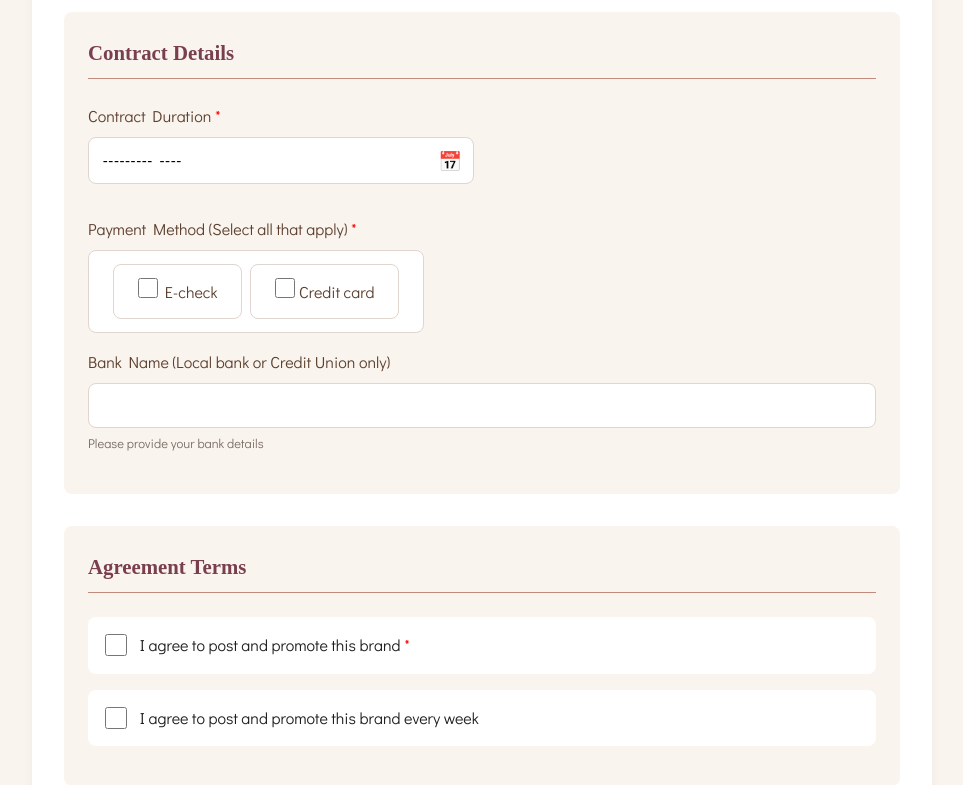
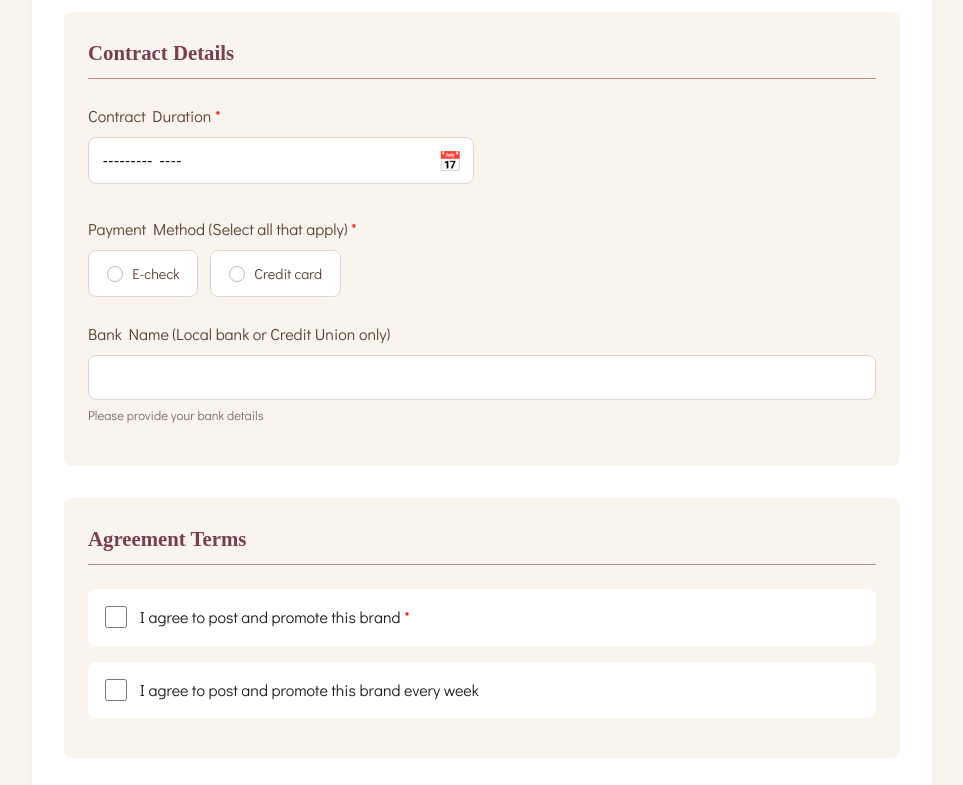
Before and after one commit to Teejayskillz/beauty-shop, a Django app: page /contract/ in a window 1280 px wide. Shown: the part 1206-1991 px from the top of the page, without its empty margins (158-1121 px from the left). Run offline with Django 5.2, Linux system fonts and the light colour scheme; data comes from the database, SQL or seed files in the repository; data that the repository does not hold is empty.

Commit message:
updated checkbox

```diff
--- a/templates/pages/contract_agreement.html
+++ b/templates/pages/contract_agreement.html
@@ -81,7 +81,6 @@
         letter-spacing: 0.5px;
     }
 
-    /* Make the entire input clickable */
     .form-group input[type="month"]::-webkit-calendar-picker-indicator {
         position: absolute;
         right: 0;
@@ -105,7 +104,7 @@
         border-color: var(--dusty-rose);
     }
 
-    /* Checkbox styling - Improved */
+    /* Checkbox styling */
     .checkbox-group {
         display: flex;
         align-items: center;
@@ -219,7 +218,6 @@
         font-size: 1.2rem;
     }
 
-    /* Display the selected month nicely */
     .selected-month-display {
         margin-top: 0.5rem;
         font-size: 0.85rem;
@@ -249,52 +247,89 @@
         .checkbox-group label {
             font-size: 0.9rem;
         }
+
+        .payment-methods-group {
+            flex-direction: column;
+        }
     }
 
-    /* Payment Methods Checkbox Styling */
+    /* ===== PAYMENT METHOD STYLING ===== */
+
     .payment-methods-group {
         display: flex;
-        gap: 2rem;
+        gap: 0.75rem;
         flex-wrap: wrap;
         margin-top: 0.5rem;
     }
 
-    .payment-methods-group div {
+    .payment-option {
+        position: relative;
+        cursor: pointer;
+    }
+
+    .payment-option input[type="checkbox"] {
+        position: absolute;
+        opacity: 0;
+        width: 0;
+        height: 0;
+    }
+
+    .payment-option-inner {
         display: flex;
         align-items: center;
-        gap: 0.5rem;
-        padding: 0.8rem 1.5rem;
+        gap: 0.6rem;
+        padding: 0.65rem 1.1rem;
+        border: 1.5px solid #e0d5cf;
+        border-radius: 8px;
         background: var(--white);
-        border-radius: 8px;
-        cursor: pointer;
-        transition: all 0.3s ease;
-        border: 1.5px solid #e0d5cf;
+        transition: border-color 0.2s ease, background 0.2s ease;
+        font-size: 0.9rem;
+        font-weight: 500;
+        color: var(--soft-brown);
+        white-space: nowrap;
     }
 
-    .payment-methods-group div:hover {
-        background: var(--cream);
-        border-color: var(--dusty-rose);
-        transform: translateY(-2px);
+    .pay-dot {
+        width: 16px;
+        height: 16px;
+        border-radius: 50%;
+        border: 1.5px solid #c9b3bb;
+        background: var(--white);
+        flex-shrink: 0;
+        transition: all 0.2s ease;
+        position: relative;
     }
 
-    .payment-methods-group input {
-        width: 20px;
-        height: 20px;
-        cursor: pointer;
-        accent-color: var(--deep-mauve);
-        margin: 0;
+    .pay-dot::after {
+        content: '';
+        position: absolute;
+        top: 50%;
+        left: 50%;
+        transform: translate(-50%, -50%) scale(0);
+        width: 8px;
+        height: 8px;
+        border-radius: 50%;
+        background: var(--deep-mauve);
+        transition: transform 0.2s ease;
     }
 
-    .payment-methods-group label {
-        cursor: pointer;
-        margin: 0;
-        font-weight: 500;
-        color: var(--soft-brown);
+    .payment-option:hover .payment-option-inner {
+        border-color: var(--dusty-rose);
+        background: var(--cream);
     }
 
-    /* Make the entire payment method box clickable */
-    .payment-methods-group div {
-        cursor: pointer;
+    .payment-option input:checked~.payment-option-inner {
+        border-color: var(--deep-mauve);
+        background: var(--cream);
+        color: var(--deep-mauve);
+    }
+
+    .payment-option input:checked~.payment-option-inner .pay-dot {
+        border-color: var(--deep-mauve);
+    }
+
+    .payment-option input:checked~.payment-option-inner .pay-dot::after {
+        transform: translate(-50%, -50%) scale(1);
     }
 </style>
 {% endblock %}
@@ -395,7 +430,7 @@
             </div>
         </div>
 
-        <!-- Contract Details Section - REPLACE the entire Contract Details section -->
+        <!-- Contract Details -->
         <div class="form-section">
             <h2>Contract Details</h2>
             <div class="form-row">
@@ -412,18 +447,26 @@
                 </div>
             </div>
 
-            <!-- Payment Methods - Checkboxes -->
+            <!-- Payment Methods -->
             <div class="form-group">
                 <label class="required-field">Payment Method (Select all that apply)</label>
                 <div class="payment-methods-group">
-                    {{ form.payment_methods }}
+                    {% for checkbox in form.payment_methods %}
+                    <label class="payment-option">
+                        {{ checkbox.tag }}
+                        <div class="payment-option-inner">
+                            <span class="pay-dot"></span>
+                            <span class="label-text">{{ checkbox.choice_label }}</span>
+                        </div>
+                    </label>
+                    {% endfor %}
                 </div>
                 {% if form.payment_methods.errors %}
                 <ul class="errorlist">{{ form.payment_methods.errors }}</ul>
                 {% endif %}
             </div>
 
-            <!-- Bank Name Field - Always visible -->
+            <!-- Bank Name Field -->
             <div class="form-group" id="bankNameField">
                 <label>Bank Name (Local bank or Credit Union only)</label>
                 {{ form.bank_name }}
@@ -434,7 +477,7 @@
             </div>
         </div>
 
-        <!-- Agreement Terms - IMPROVED VERSION -->
+        <!-- Agreement Terms -->
         <div class="form-section">
             <h2>Agreement Terms</h2>
 
@@ -479,21 +522,18 @@
         }
     }
 
-    // Month picker functionality - FIXED VERSION
+    // Month picker functionality
     const monthInput = document.querySelector('#id_contract_duration');
     const selectedMonthDisplay = document.querySelector('#selectedMonthDisplay');
 
     if (monthInput) {
-        // Set minimum month to current month
         const today = new Date();
         const year = today.getFullYear();
         const month = String(today.getMonth() + 1).padStart(2, '0');
         monthInput.min = `${year}-${month}`;
 
-        // Make the entire input clickable
         monthInput.style.cursor = 'pointer';
 
-        // For browsers that support showPicker()
         if (monthInput.showPicker) {
             monthInput.addEventListener('click', function (e) {
                 e.preventDefault();
@@ -501,21 +541,17 @@
             });
         }
 
-        // Convert month value to date format for form submission
         function convertMonthToDate(monthValue) {
             if (monthValue && monthValue.match(/^\d{4}-\d{2}$/)) {
-                // Convert YYYY-MM to YYYY-MM-01 (first day of month)
                 return monthValue + '-01';
             }
             return monthValue;
         }
 
-        // Handle form submission to convert month to date
         const form = document.querySelector('form');
         if (form) {
             form.addEventListener('submit', function (e) {
                 if (monthInput.value && monthInput.value.match(/^\d{4}-\d{2}$/)) {
-                    // Convert to YYYY-MM-01 format before submission
                     const hiddenInput = document.createElement('input');
                     hiddenInput.type = 'hidden';
                     hiddenInput.name = 'contract_duration';
@@ -526,7 +562,6 @@
             });
         }
 
-        // Display selected month in a readable format
         function displaySelectedMonth() {
             if (monthInput.value && selectedMonthDisplay) {
                 const [year, month] = monthInput.value.split('-');
@@ -541,8 +576,6 @@
         }
 
         monthInput.addEventListener('change', displaySelectedMonth);
-
-        // Call on page load if there's a value
         displaySelectedMonth();
     }
 
@@ -551,53 +584,16 @@
         const checkbox = document.getElementById(checkboxId);
         if (checkbox) {
             checkbox.checked = !checkbox.checked;
-            // Trigger change event for any form validation
             const event = new Event('change', { bubbles: true });
             checkbox.dispatchEvent(event);
         }
     }
 
-    // Make sure the checkbox itself still works when clicked directly
+    // Prevent double-toggle on direct checkbox click
     document.querySelectorAll('.checkbox-group input').forEach(checkbox => {
         checkbox.addEventListener('click', function (e) {
-            e.stopPropagation(); // Prevent double toggling
+            e.stopPropagation();
         });
-    });
-
-    // Make payment method boxes clickable
-    document.querySelectorAll('.payment-methods-group div').forEach(box => {
-        const checkbox = box.querySelector('input[type="checkbox"]');
-        if (checkbox) {
-            box.addEventListener('click', function (e) {
-                // Don't trigger if clicking directly on the checkbox
-                if (e.target !== checkbox) {
-                    checkbox.checked = !checkbox.checked;
-                    // Trigger change event
-                    const event = new Event('change', { bubbles: true });
-                    checkbox.dispatchEvent(event);
-
-                    // Update box styling
-                    if (checkbox.checked) {
-                        box.style.background = 'var(--cream)';
-                        box.style.borderColor = 'var(--deep-mauve)';
-                    } else {
-                        box.style.background = 'var(--white)';
-                        box.style.borderColor = '#e0d5cf';
-                    }
-                }
-            });
-
-            // Style based on checked state
-            checkbox.addEventListener('change', function () {
-                if (this.checked) {
-                    box.style.background = 'var(--cream)';
-                    box.style.borderColor = 'var(--deep-mauve)';
-                } else {
-                    box.style.background = 'var(--white)';
-                    box.style.borderColor = '#e0d5cf';
-                }
-            });
-        }
     });
 </script>
 {% endblock %}
```
